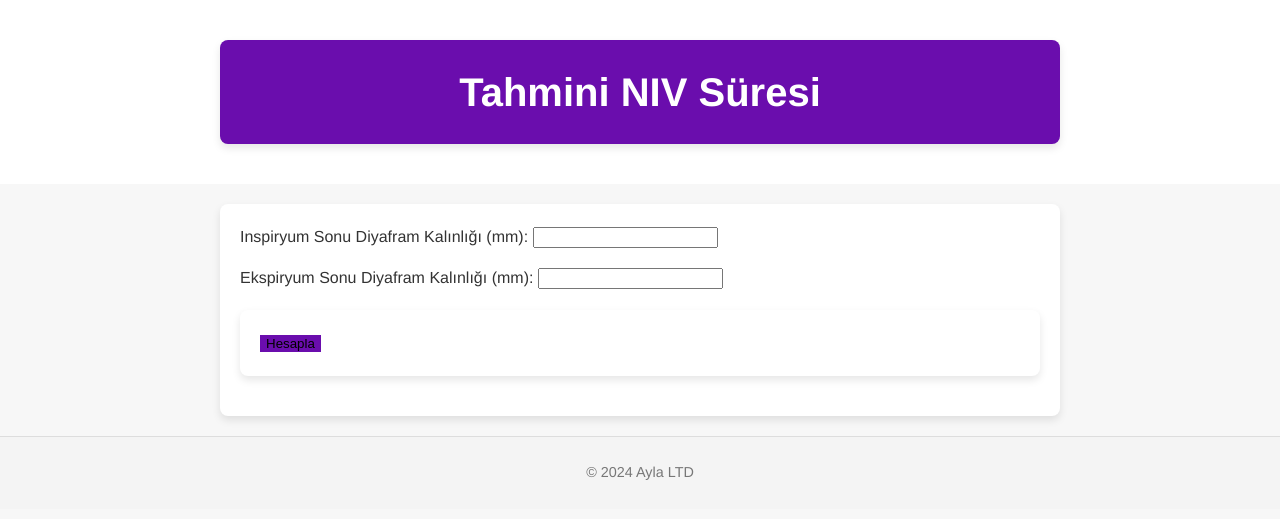
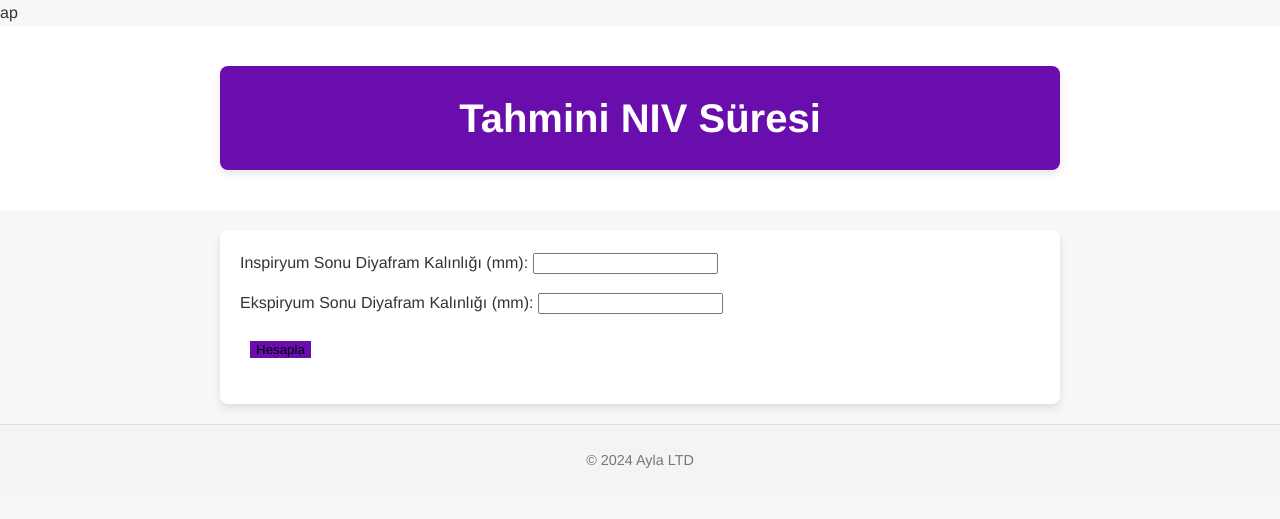
Before and after one commit to MuMSuZ/niv, a Flask app: page /nivsure in a window 1280 px wide. Shown: the top 519 px of the page. Run offline with Flask 3, Linux system fonts and the light colour scheme.

Commit message:
Update nivsure.html

```diff
--- a/templates/nivsure.html
+++ b/templates/nivsure.html
@@ -1,4 +1,4 @@
-<!DOCTYPE html>
+ap<!DOCTYPE html>
 <html lang="tr">
 <head>
     <meta charset="UTF-8">
@@ -22,7 +22,7 @@
                 <label for="ekspiryum">Ekspiryum Sonu Diyafram Kalınlığı (mm):</label>
                 <input type="text" class="form-control" id="ekspiryum" name="ekspiryum">
             </div>
-            <div class="container">
+            <div class="container-hesap">
                 <button type="submit" class="btn btn-primary">Hesapla</button>
             </div>
         </form>
```
